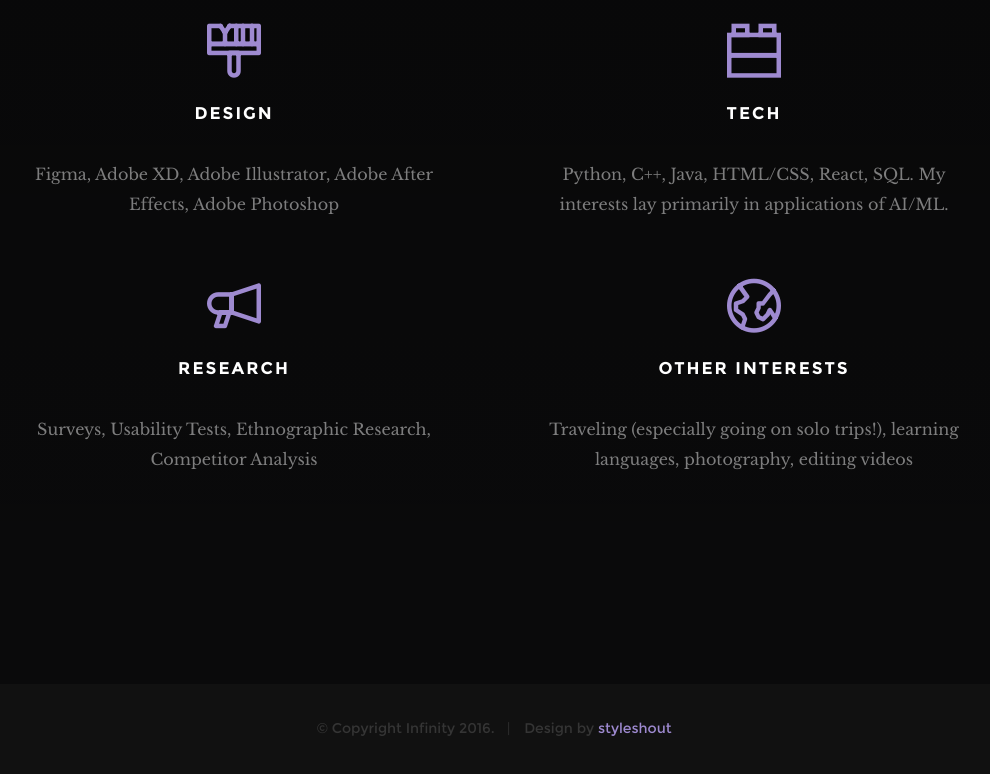
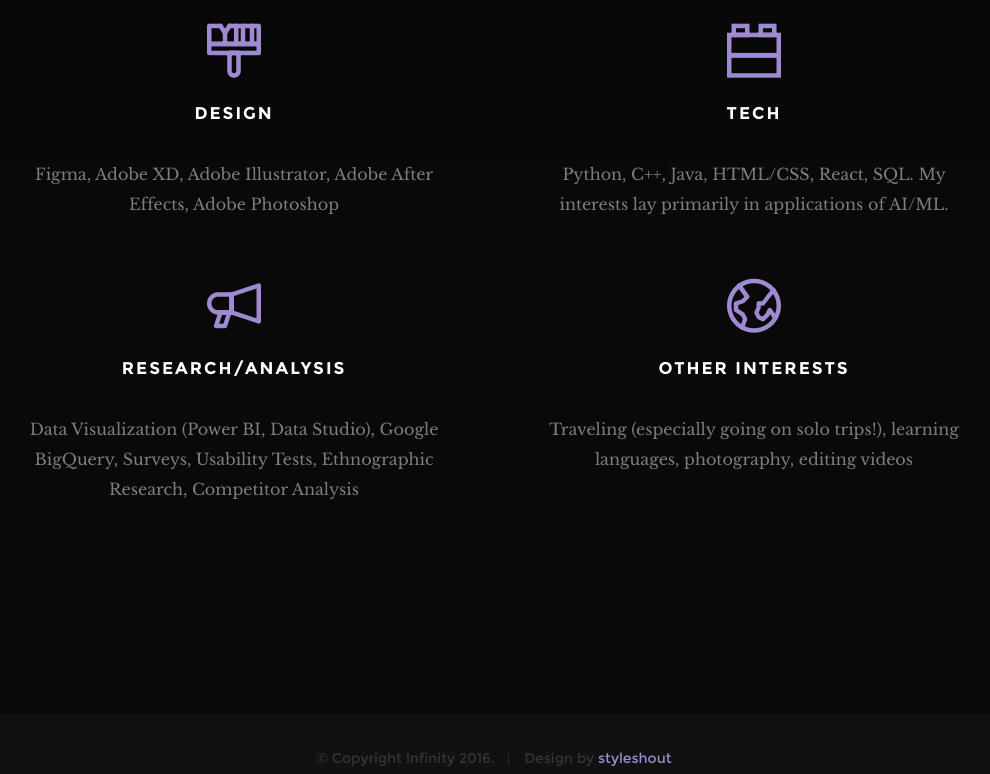
Before and after one commit to kamillesuayan/kamillesuayan.github.io, a plain HTML site: page index.html in a window 1280 px wide. Shown: the part 3940-4714 px from the top of the page, without its empty margins (146-1136 px from the left). Before the commit the page ends 4684 px from the top, so only its background shows below. Drawn offline with Linux system fonts and the light colour scheme; files whose address does not match are found by name.

Commit message:
Update index.html

```diff
--- a/index.html
+++ b/index.html
@@ -334,9 +334,9 @@
 				<span class="icon"><i class="icon-megaphone"></i></span>
 
 			<div class="service-content">
-				<h3 class="h05">Research</h3>
+				<h3 class="h05">Research/Analysis</h3>
 
-				<p>Surveys, Usability Tests, Ethnographic Research, Competitor Analysis
+				<p>Data Visualization (Power BI, Data Studio), Google BigQuery, Surveys, Usability Tests, Ethnographic Research, Competitor Analysis
 				 </p>
 			</div>
 
```
